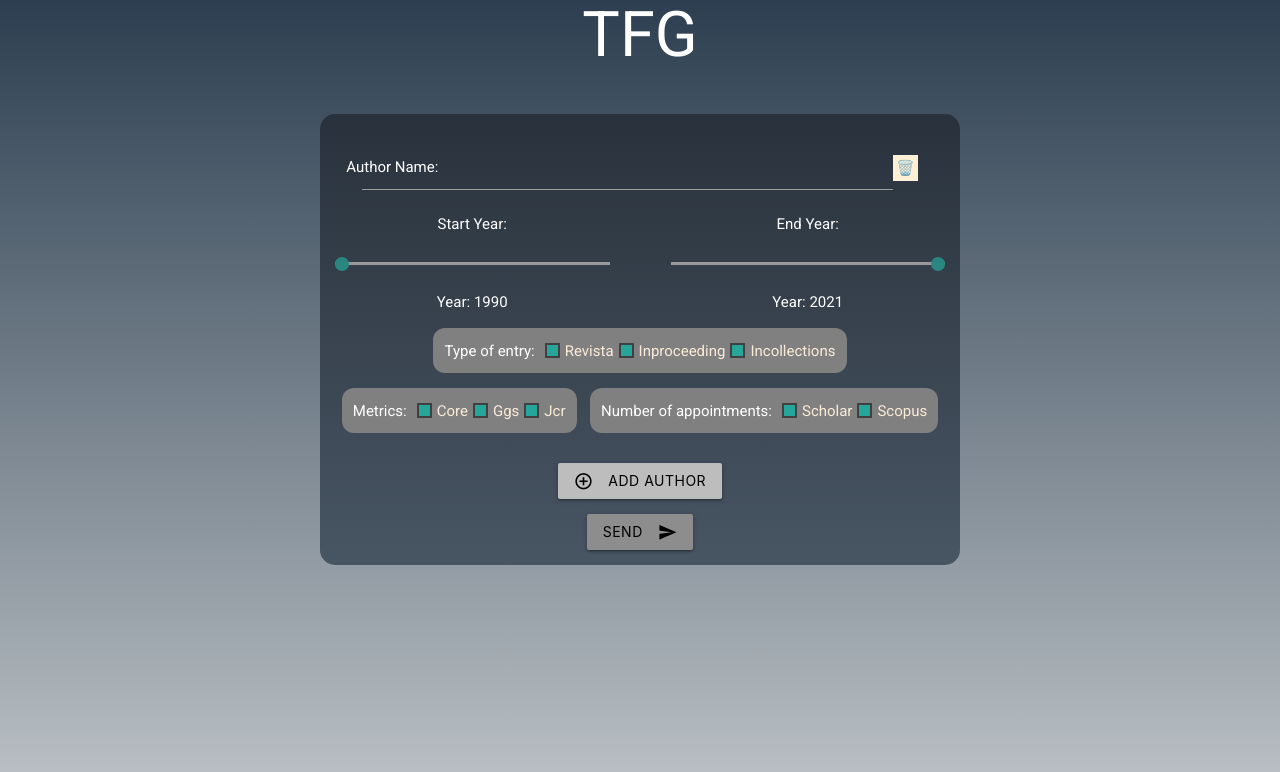
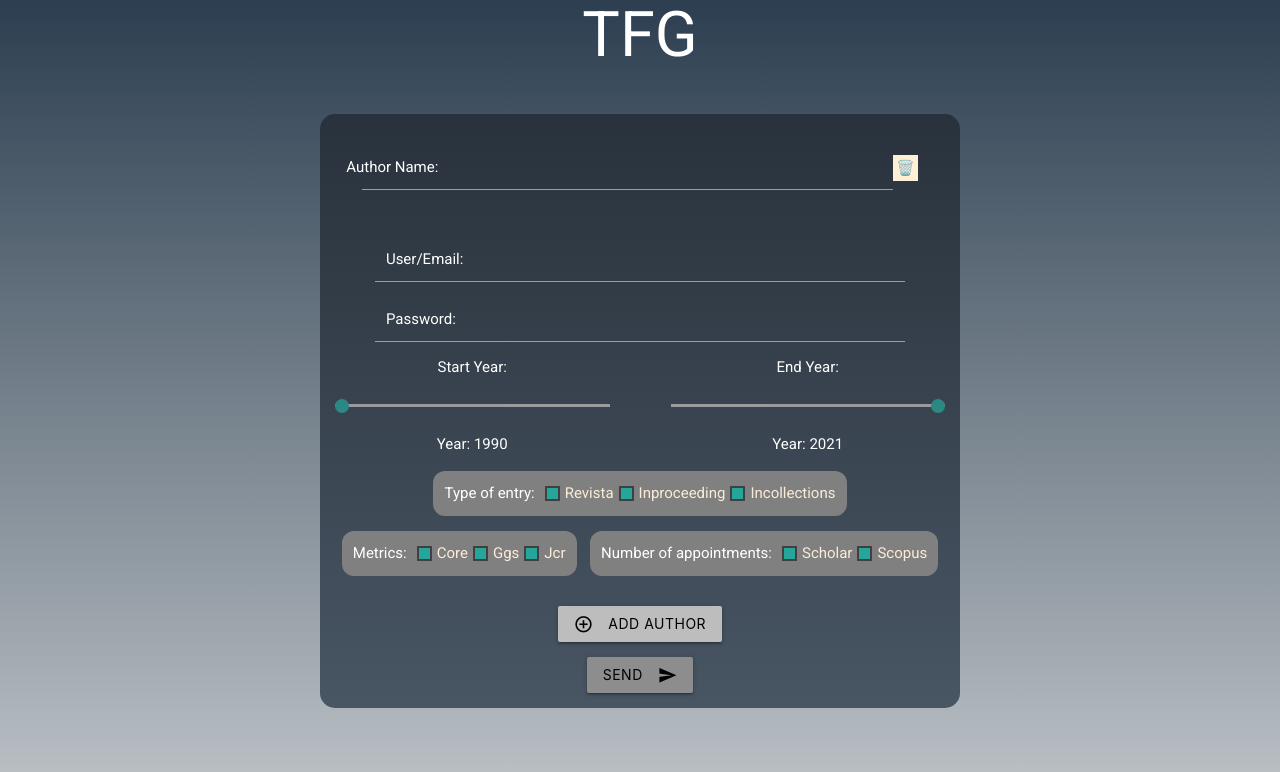
Before and after one commit to rmartin177/client-tfg, a React (Create React App) app: page / in a window 1280 px wide. Shown: the top 772 px of the page. Built offline with nearby package versions, Linux system fonts and the light colour scheme; no server answers.

Commit message:
login para jcr

```diff
--- a/src/components/Formulario/Formulario.css
+++ b/src/components/Formulario/Formulario.css
@@ -5,8 +5,10 @@ h1 {
   color: white;
 }
 body {
-  height: 100vh;
+  height: max-content;
+  min-height: 100.05vh;
   background: #bdc3c7;
+  background-size: cover;
   background: -webkit-linear-gradient(to bottom, #2c3e50, #bdc3c7);
   background: linear-gradient(to bottom, #2c3e50, #bdc3c7);
 }
@@ -36,6 +38,13 @@ body {
   width: 87% !important;
   margin-left: 0.5rem;
   margin-bottom: 0.5rem;
+  height: 1.5rem;
+}
+
+.loginJCR {
+  width: 87% !important;
+  margin-left: 0.5rem;
+  margin: 2.5rem auto;
   height: 1.5rem;
 }
 
@@ -115,6 +124,9 @@ body {
   border-radius: 12px;
   margin-bottom: 1rem;
 }
+.hidden {
+  display: none;
+}
 .titleFilter {
   margin-right: 5px;
 }
--- a/src/components/Formulario/Formulario.js
+++ b/src/components/Formulario/Formulario.js
@@ -190,6 +190,23 @@ const Formulario = (props) => {
   const addCheck = (e) => {
     e.target.classList.toggle("customCheck");
     e.target.classList.toggle("checked");
+    if (
+      e.target.attributes.value.value === "checkJRC" ||
+      e.target.attributes.value.value === "checkScopus"
+    ) {
+      //hay que comprobar que los dos esten en false para quitar la visibilidad
+      let jcr = document.getElementById("JCRInput");
+      let scopus = document.getElementById("ScopusInput");
+      //ninguno esta habilitado se oculta el login
+      if (
+        jcr.classList.contains("customCheck") &&
+        scopus.classList.contains("customCheck")
+      ) {
+        document.getElementById("logIn").classList.add("hidden");
+      } else {
+        document.getElementById("logIn").classList.remove("hidden");
+      }
+    }
   };
   return (
     <Fragment>
@@ -222,6 +239,29 @@ const Formulario = (props) => {
               >
                 🗑️
               </span>
+            </div>
+
+            <div id="logIn">
+              <div className="input-field col s12 loginJCR">
+                <label htmlFor="user/email" className="white-text">
+                  User/Email:
+                </label>
+                <input
+                  type="text"
+                  className=" validate white-text"
+                  name="user/email"
+                />
+              </div>
+              <div className="input-field col s11 loginJCR">
+                <label htmlFor="password" className="white-text">
+                  Password:
+                </label>
+                <input
+                  type="password"
+                  className=" validate white-text"
+                  name="password"
+                />
+              </div>
             </div>
 
             <div id="test-slider">
@@ -297,6 +337,7 @@ const Formulario = (props) => {
                     <span
                       className="checkedCustom checked"
                       value="checkJRC"
+                      id="JCRInput"
                       onClick={(e) => {
                         addCheck(e);
                       }}
@@ -322,6 +363,7 @@ const Formulario = (props) => {
                     <span
                       className="checkedCustom checked"
                       value="checkScopus"
+                      id="ScopusInput"
                       onClick={(e) => {
                         addCheck(e);
                       }}
```
